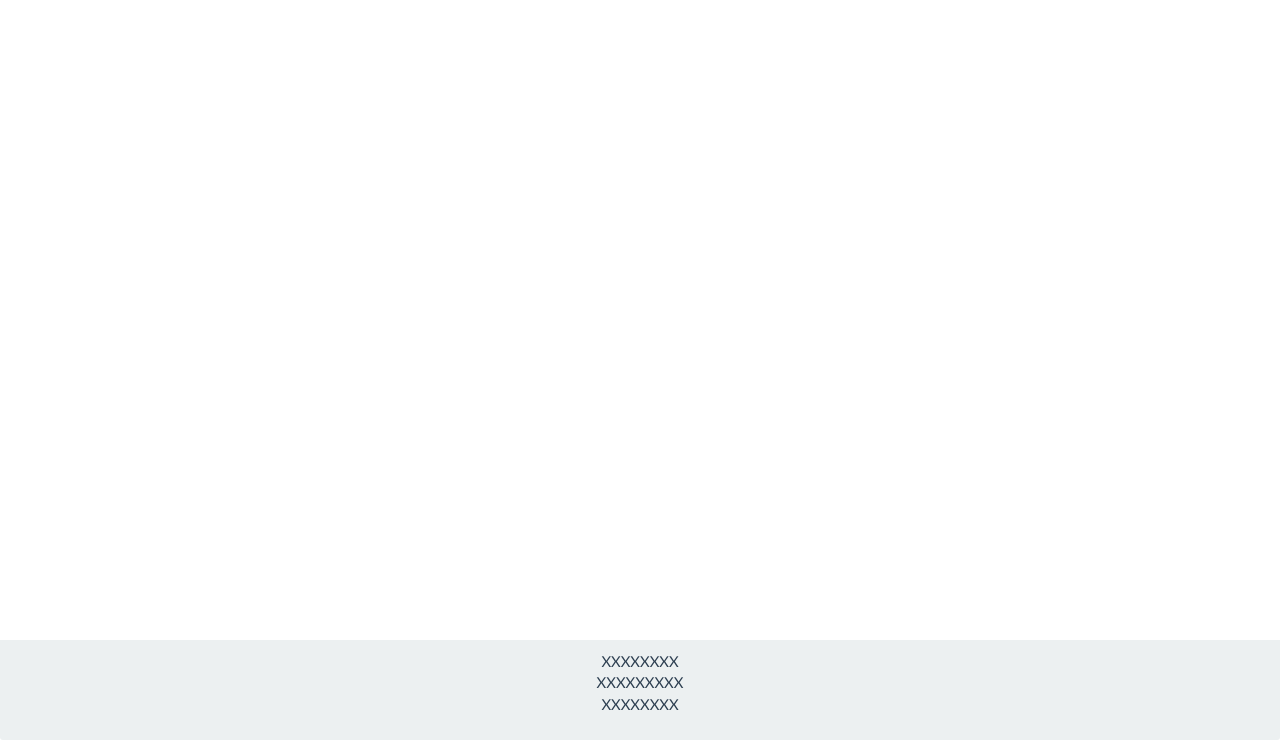
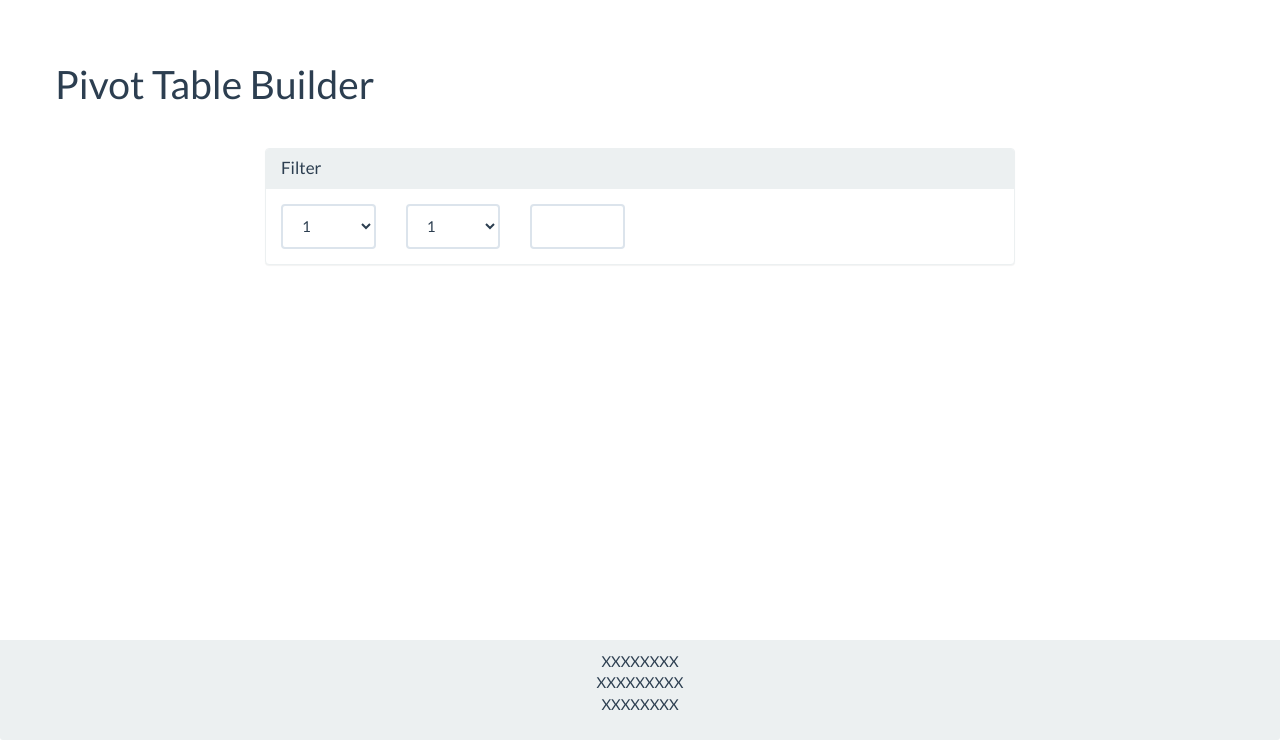
Before and after one commit to CaviarChen/InfoProject3, a Flask app: page /pivot in a window 1280 px wide. Shown: the part 60-800 px from the top of the page. Run offline with Flask 2, Linux system fonts and the light colour scheme; some libraries are stand-ins or nearby versions.

Commit message:
some update

```diff
--- a/app/templates/base.html
+++ b/app/templates/base.html
@@ -33,7 +33,7 @@
           <span class="icon-bar"></span>
           <span class="icon-bar"></span>
         </button>
-        <a class="navbar-brand" href="#">Project name</a>
+        <a class="navbar-brand" href="/">Project name</a>
       </div>
       <div id="navbar" class="collapse navbar-collapse">
         <ul class="nav navbar-nav">
--- a/app/templates/pivot.html
+++ b/app/templates/pivot.html
@@ -8,4 +8,55 @@
 
 {% block body %}
 
+<div class="row">
+  <div class="page-header">
+    <h1>Pivot Table Builder</h1>
+  </div>
+
+  <div class="col-md-8 col-md-offset-2">
+
+
+    <div class="panel panel-default">
+      <div class="panel-heading">
+        <h3 class="panel-title">Filter</h3>
+      </div>
+      <div class="panel-body">
+        <div class="row">
+          <div class="col-md-2">
+            <select class="form-control">
+              <option>1</option>
+              <option>2</option>
+              <option>3</option>
+              <option>4</option>
+              <option>5</option>
+            </select>
+          </div>
+
+          <div class="col-md-2">
+            <select class="form-control">
+              <option>1</option>
+              <option>2</option>
+              <option>3</option>
+              <option>4</option>
+              <option>5</option>
+            </select>
+          </div>
+
+          <div class="col-md-2">
+            <input type="text" class="form-control" aria-label="...">
+          </div>
+        </div>
+
+
+      </div>
+    </div>
+
+
+  </div>
+</div>
+
+
+
+
+
 {% endblock %}
```
